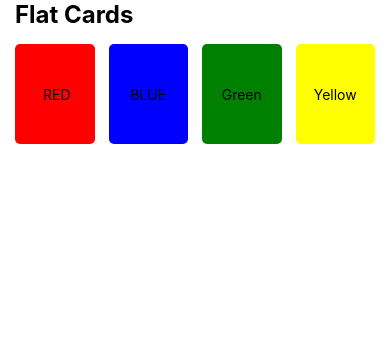
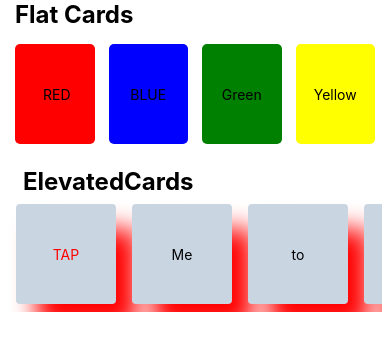
Before and after one commit to abhilashkgeorge/react-native-app, a React Native app: screen / in a window 390 px wide. Shown: the top 350 px of the page. Built offline with nearby package versions, Linux system fonts and the light colour scheme.

Commit message:
Added Elevated cards with horizontal scrollview

```diff
--- a/App.js
+++ b/App.js
@@ -1,12 +1,14 @@
 import { View, Text, SafeAreaView, ScrollView } from 'react-native'
 import React from 'react'
 import FlatCards from './components/FlatCards'
+import ElevatedCards from './components/ElevatedCards'
 
 const App = () => {
   return (
     <SafeAreaView>
       <ScrollView>
         <FlatCards/>
+        <ElevatedCards/>
       </ScrollView>
     </SafeAreaView>
   )
--- /dev/null
+++ b/components/ElevatedCards.tsx
@@ -0,0 +1,65 @@
+import { StyleSheet, Text, View, ScrollView} from 'react-native'
+import React from 'react'
+
+export default function ElevatedCards() {
+  return (
+    <View style={styles.container}>
+      <Text style={styles.headingText}>ElevatedCards</Text>
+      <ScrollView horizontal={true}>
+        <View style={[styles.card, styles.elevatedCard]}>
+            <Text style={{color: 'red'}}> TAP </Text>
+        </View>
+        <View style={[styles.card, styles.elevatedCard]}>
+            <Text> Me </Text>
+        </View>
+        <View style={[styles.card, styles.elevatedCard]}>
+            <Text> to </Text>
+        </View>
+        <View style={[styles.card, styles.elevatedCard]}>
+            <Text> Scroll </Text>
+        </View>
+        <View style={[styles.card, styles.elevatedCard]}>
+            <Text> Us </Text>
+        </View>
+        <View style={[styles.card, styles.elevatedCard]}>
+            <Text> Here </Text>
+        </View>
+        <View style={[styles.card, styles.elevatedCard]}>
+            <Text> 😊 </Text>
+        </View>
+      </ScrollView>
+    </View>
+  )
+}
+
+const styles = StyleSheet.create({
+    container: {
+        padding: 8,
+    },
+    headingText: {
+        fontSize: 24,
+        fontWeight: 'bold',
+        paddingHorizontal: 15,
+    },
+    card: {
+        flex: 1,
+        justifyContent: 'center',
+        alignItems: 'center',
+        width: 100,
+        height: 100,
+        borderRadius: 4,
+        margin: 8,
+    },
+    elevatedCard: {
+        backgroundColor: '#CAD5E2',
+        elevation: 8,
+        shadowOffset: {
+            width: 21,
+            height: 25,
+        },
+        shadowColor: 'red',
+        shadowOpacity: 1,
+        shadowRadius: 25,
+
+    }
+})
```
